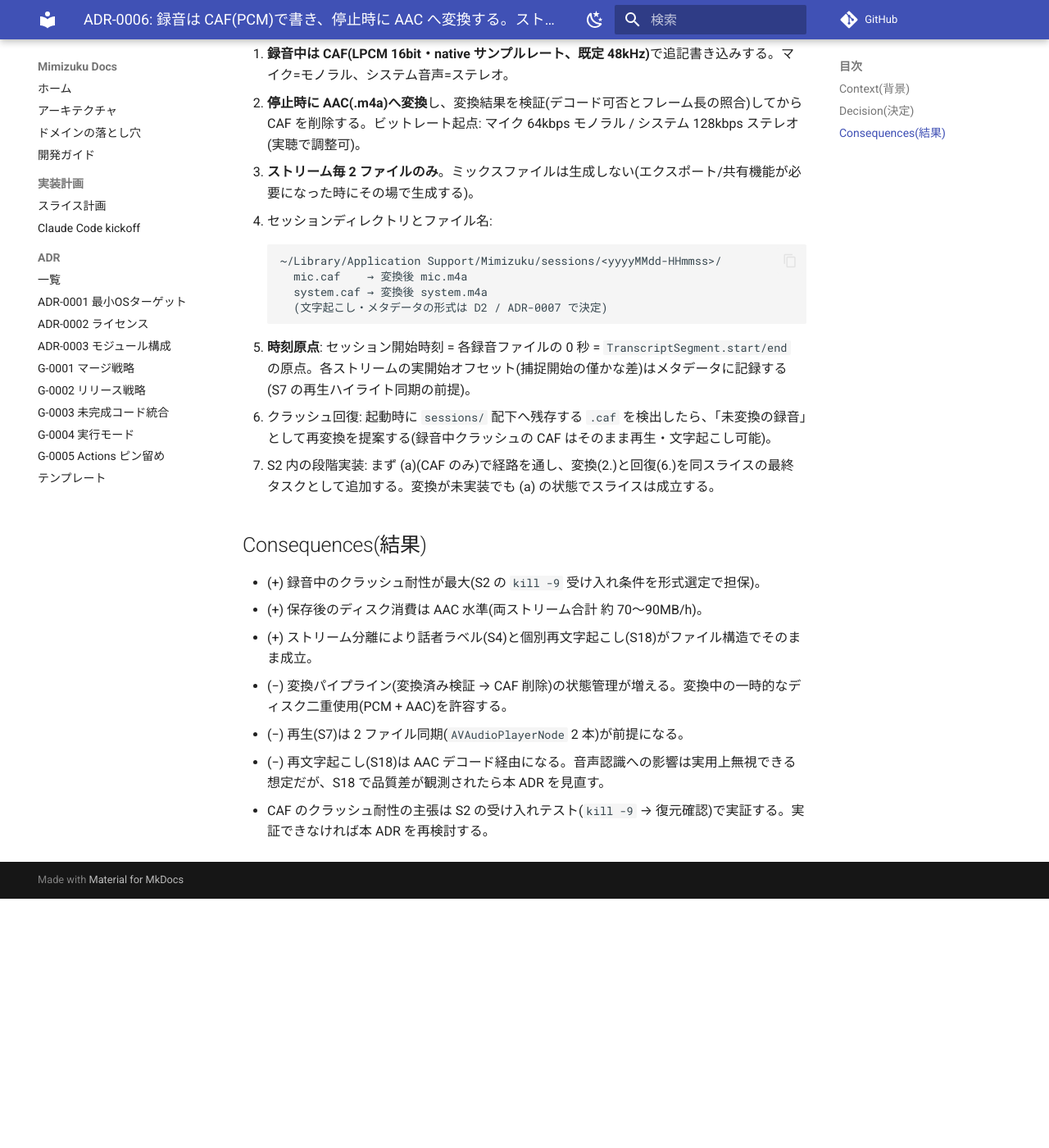
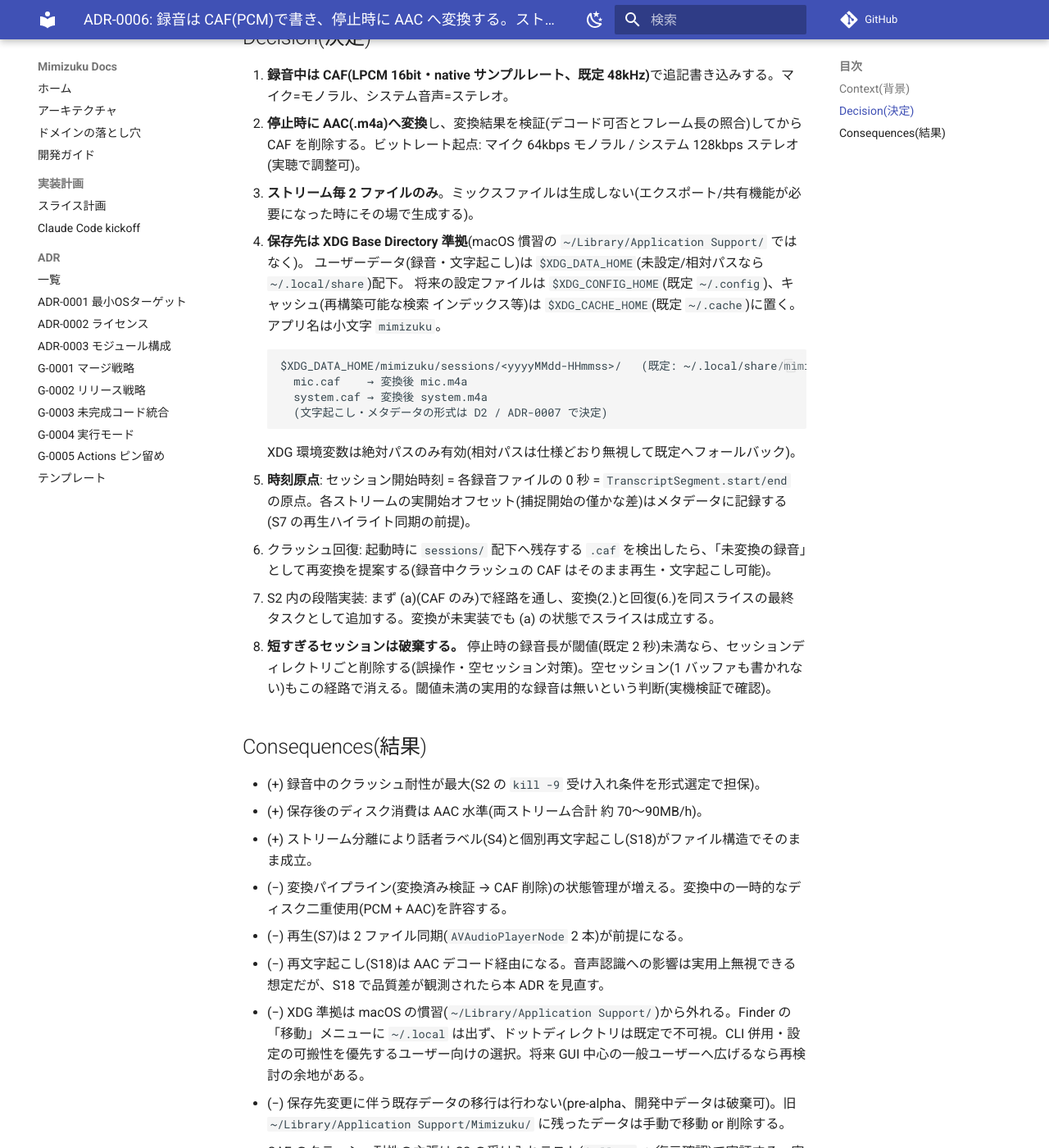
Before and after one commit to nallto/mimizuku, an MkDocs documentation site: the page built from docs/adr/0006-recording-format-and-layout.md, in a window 1280 px wide and 1400 px high, scrolled down 916 px. Shown: the whole window at 82% size. Built offline with MkDocs 1.6.1 and Material for MkDocs 9.7.7, drawn with Linux system fonts in a browser that asks for light colours; comment, search, counter and statistics services are not loaded; before the commit the page ends 2012 px from its top, so only the background shows below that; some of the changed text lies outside the part shown.

Commit message:
docs: ADR-0006 を XDG 準拠 + 短録音破棄へ改訂し落とし穴を追記
- ADR-0006: 保存先を ~/Library/Application Support/ から XDG Base Directory
  準拠へ改訂(データは $XDG_DATA_HOME、既定 ~/.local/share/mimizuku/)。
  短すぎるセッション(2 秒未満)の破棄を追記。既存データは移行せず手動削除
- AGENTS.md: 保存先の記述を XDG 準拠へ更新
- domain-pitfalls #10: 捕捉開始前の inputNode.outputFormat 事前照会は
  クラッシュしうる(S2 実装時に実機で観測)

Co-Authored-By: Claude Fable 5 <noreply@anthropic.com>

````diff
--- a/docs/adr/0006-recording-format-and-layout.md
+++ b/docs/adr/0006-recording-format-and-layout.md
@@ -1,7 +1,7 @@
 # ADR-0006: 録音は CAF(PCM)で書き、停止時に AAC へ変換する。ストリーム毎 2 ファイル
 
 - ステータス: Accepted
-- 日付: 2026-07-20
+- 日付: 2026-07-20(同日、保存先を XDG Base Directory 準拠へ改訂 + 短セッション破棄を追記)
 - 関連: #28(判断 D1)/ ADR-0005 / S2(#35)・S7(#40)・S18(#51)
 
 ## Context(背景)
@@ -21,16 +21,21 @@
 1. **録音中は CAF(LPCM 16bit・native サンプルレート、既定 48kHz)**で追記書き込みする。マイク=モノラル、システム音声=ステレオ。
 2. **停止時に AAC(.m4a)へ変換**し、変換結果を検証(デコード可否とフレーム長の照合)してから CAF を削除する。ビットレート起点: マイク 64kbps モノラル / システム 128kbps ステレオ(実聴で調整可)。
 3. **ストリーム毎 2 ファイルのみ**。ミックスファイルは生成しない(エクスポート/共有機能が必要になった時にその場で生成する)。
-4. セッションディレクトリとファイル名:
+4. **保存先は XDG Base Directory 準拠**(macOS 慣習の `~/Library/Application Support/` ではなく)。
+   ユーザーデータ(録音・文字起こし)は `$XDG_DATA_HOME`(未設定/相対パスなら `~/.local/share`)配下。
+   将来の設定ファイルは `$XDG_CONFIG_HOME`(既定 `~/.config`)、キャッシュ(再構築可能な検索
+   インデックス等)は `$XDG_CACHE_HOME`(既定 `~/.cache`)に置く。アプリ名は小文字 `mimizuku`。
    ```
-   ~/Library/Application Support/Mimizuku/sessions/<yyyyMMdd-HHmmss>/
+   $XDG_DATA_HOME/mimizuku/sessions/<yyyyMMdd-HHmmss>/   (既定: ~/.local/share/mimizuku/sessions/)
      mic.caf    → 変換後 mic.m4a
      system.caf → 変換後 system.m4a
      (文字起こし・メタデータの形式は D2 / ADR-0007 で決定)
    ```
+   XDG 環境変数は絶対パスのみ有効(相対パスは仕様どおり無視して既定へフォールバック)。
 5. **時刻原点**: セッション開始時刻 = 各録音ファイルの 0 秒 = `TranscriptSegment.start/end` の原点。各ストリームの実開始オフセット(捕捉開始の僅かな差)はメタデータに記録する(S7 の再生ハイライト同期の前提)。
 6. クラッシュ回復: 起動時に `sessions/` 配下へ残存する `.caf` を検出したら、「未変換の録音」として再変換を提案する(録音中クラッシュの CAF はそのまま再生・文字起こし可能)。
 7. S2 内の段階実装: まず (a)(CAF のみ)で経路を通し、変換(2.)と回復(6.)を同スライスの最終タスクとして追加する。変換が未実装でも (a) の状態でスライスは成立する。
+8. **短すぎるセッションは破棄する。** 停止時の録音長が閾値(既定 2 秒)未満なら、セッションディレクトリごと削除する(誤操作・空セッション対策)。空セッション(1 バッファも書かれない)もこの経路で消える。閾値未満の実用的な録音は無いという判断(実機検証で確認)。
 
 ## Consequences(結果)
 
@@ -40,4 +45,6 @@
 - (−) 変換パイプライン(変換済み検証 → CAF 削除)の状態管理が増える。変換中の一時的なディスク二重使用(PCM + AAC)を許容する。
 - (−) 再生(S7)は 2 ファイル同期(`AVAudioPlayerNode` 2 本)が前提になる。
 - (−) 再文字起こし(S18)は AAC デコード経由になる。音声認識への影響は実用上無視できる想定だが、S18 で品質差が観測されたら本 ADR を見直す。
+- (−) XDG 準拠は macOS の慣習(`~/Library/Application Support/`)から外れる。Finder の「移動」メニューに `~/.local` は出ず、ドットディレクトリは既定で不可視。CLI 併用・設定の可搬性を優先するユーザー向けの選択。将来 GUI 中心の一般ユーザーへ広げるなら再検討の余地がある。
+- (−) 保存先変更に伴う既存データの移行は行わない(pre-alpha、開発中データは破棄可)。旧 `~/Library/Application Support/Mimizuku/` に残ったデータは手動で移動 or 削除する。
 - CAF のクラッシュ耐性の主張は S2 の受け入れテスト(`kill -9` → 復元確認)で実証する。実証できなければ本 ADR を再検討する。
````
Also changed, not shown: AGENTS.md (+1 -1 lines), docs/domain-pitfalls.md (+4 -0 lines).
